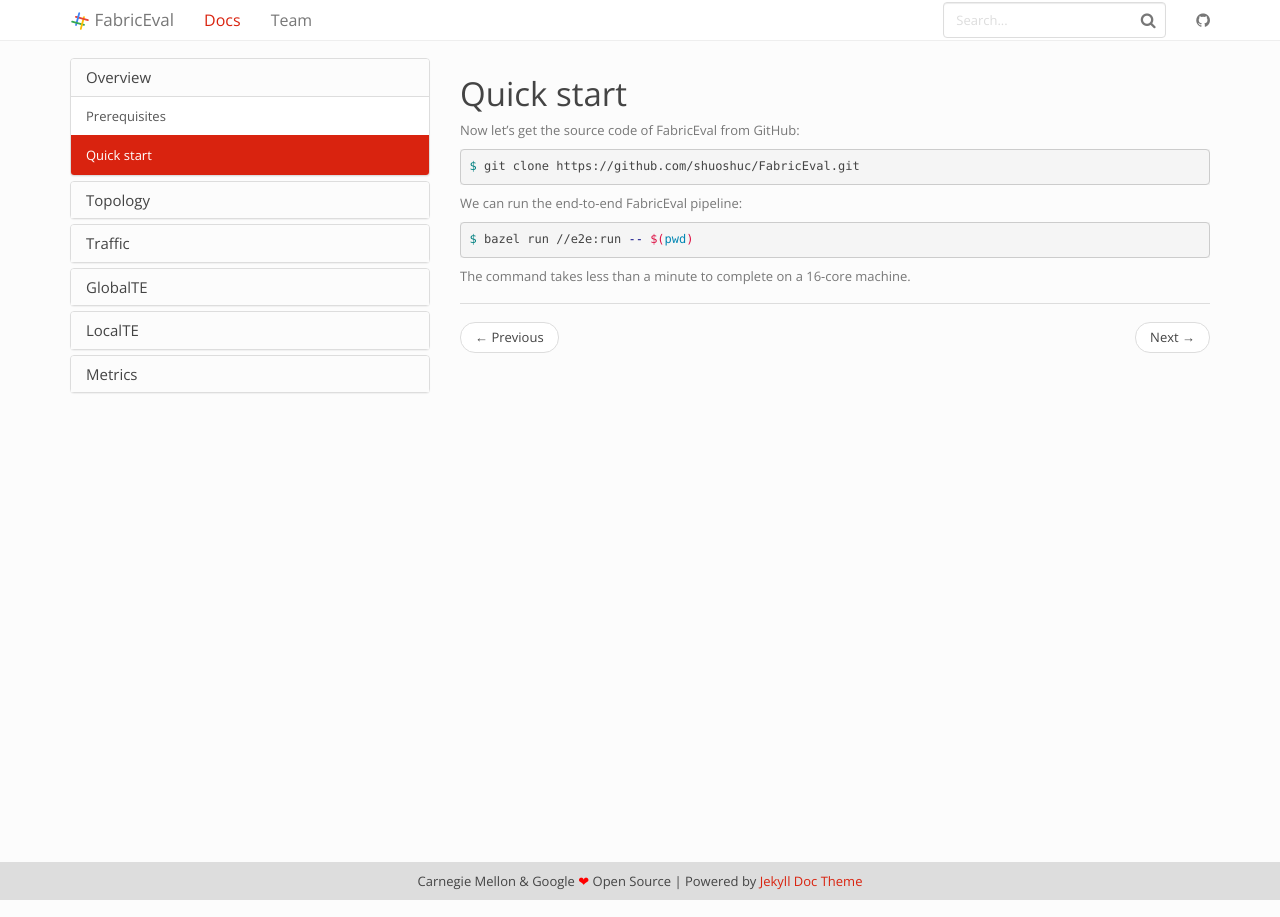
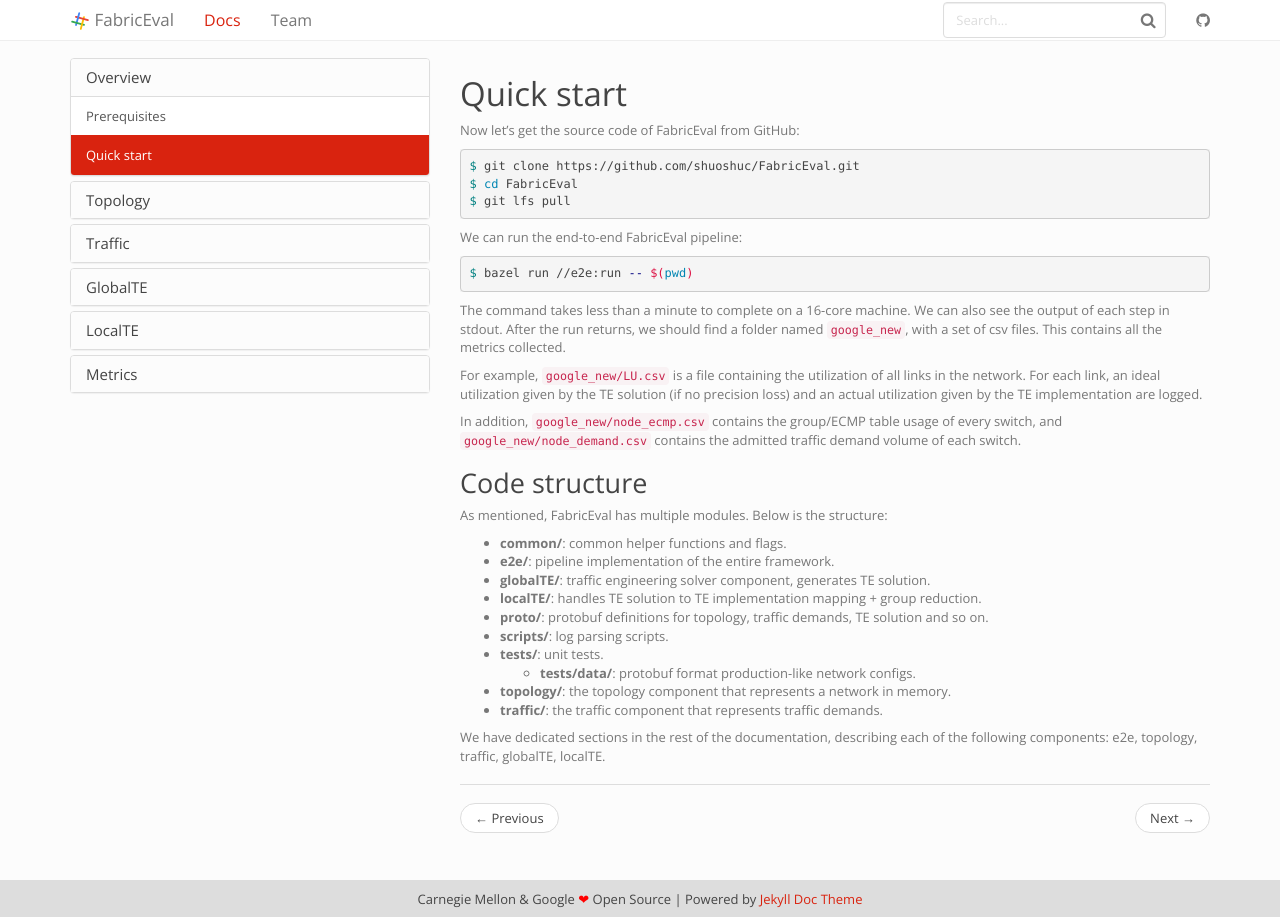
Before and after one commit to shuoshuc/FabricEval, a Jekyll site: the page built from docs/_docs/quick-start.md, in a window 1280 px wide. Built offline with Jekyll 4.4.1, drawn with Linux system fonts in a browser that asks for light colours.

Commit message:
Complete overview in docs.

````diff
--- a/docs/_docs/quick-start.md
+++ b/docs/_docs/quick-start.md
@@ -6,6 +6,8 @@ permalink: /docs/quick-start/
 Now let's get the source code of FabricEval from GitHub:
 ```bash
 $ git clone https://github.com/shuoshuc/FabricEval.git
+$ cd FabricEval
+$ git lfs pull
 ```
 
 We can run the end-to-end FabricEval pipeline:
@@ -14,3 +16,30 @@ $ bazel run //e2e:run -- $(pwd)
 ```
 
 The command takes less than a minute to complete on a 16-core machine.
+We can also see the output of each step in stdout. After the run returns, we
+should find a folder named `google_new`, with a set of csv files. This contains
+all the metrics collected.
+
+For example, `google_new/LU.csv` is a file containing the utilization of all links
+in the network. For each link, an ideal utilization given by the TE solution (if no precision loss)
+and an actual utilization given by the TE implementation are logged.
+
+In addition, `google_new/node_ecmp.csv` contains the group/ECMP table usage of
+every switch, and `google_new/node_demand.csv` contains the admitted traffic demand volume
+of each switch.
+
+## Code structure
+As mentioned, FabricEval has multiple modules. Below is the structure:
+* **common/**: common helper functions and flags.
+* **e2e/**: pipeline implementation of the entire framework.
+* **globalTE/**: traffic engineering solver component, generates TE solution.
+* **localTE/**: handles TE solution to TE implementation mapping + group reduction.
+* **proto/**: protobuf definitions for topology, traffic demands, TE solution and so on.
+* **scripts/**: log parsing scripts.
+* **tests/**: unit tests.
+  * **tests/data/**: protobuf format production-like network configs.
+* **topology/**: the topology component that represents a network in memory.
+* **traffic/**: the traffic component that represents traffic demands.
+
+We have dedicated sections in the rest of the documentation, describing each of
+the following components: e2e, topology, traffic, globalTE, localTE.
````
Also changed, not shown: docs/_docs/index.md (+1 -1 lines).
